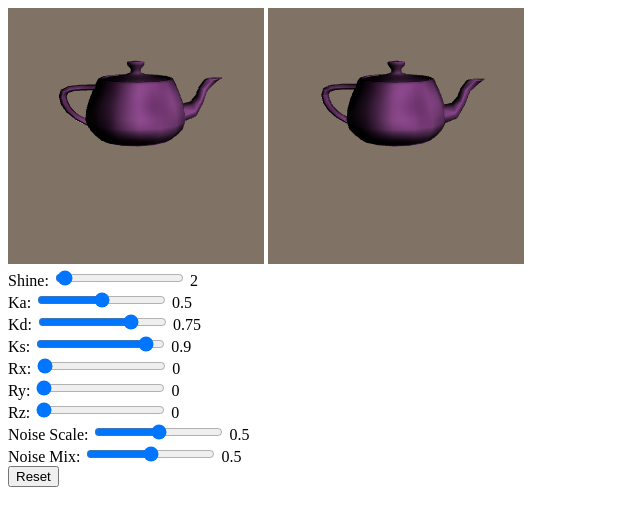
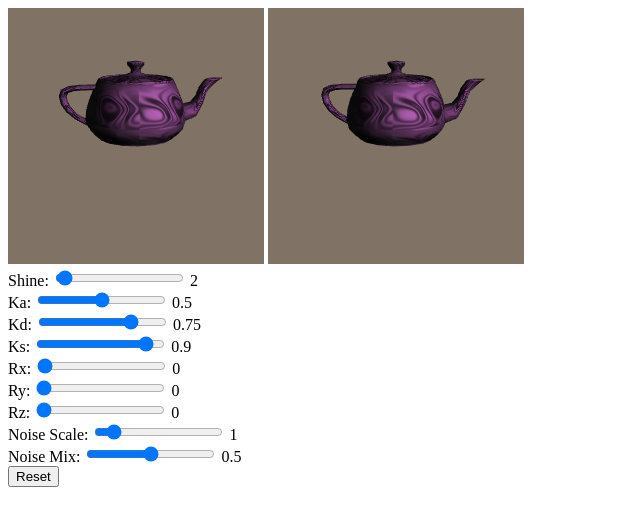
Before and after one commit to EvaYiDai/CSCI580-Project, a plain HTML site: page index.html in a window 1280 px wide. Shown: the whole page, without its empty margins (0-640 px from the left). Drawn offline with Linux system fonts and the light colour scheme.

Commit message:
noisePatch

```diff
--- a/index.html
+++ b/index.html
@@ -36,7 +36,7 @@
         <span id="RzValue"></span><br>
 
         <label for="nsSlider">Noise Scale:</label>
-        <input type="range" id="nsSlider" min="0" max="1" step="0.01" value="0.5">
+        <input type="range" id="nsSlider" min="0" max="10" step="0.1" value="1">
         <span id="nsValue"></span><br>
 
         <label for="nmSlider">Noise Mix:</label>
--- a/js/main.js
+++ b/js/main.js
@@ -77,10 +77,13 @@ async function initWebGL(gl, from, to, left, right) {
         for (let i = 0; i < data.data.length; ++i) {
             vertex.push(...data.data[i].v0.v);
             vertex.push(...data.data[i].v0.n);
+            vertex.push(...data.data[i].v0.t);
             vertex.push(...data.data[i].v1.v);
             vertex.push(...data.data[i].v1.n);
+            vertex.push(...data.data[i].v1.t);
             vertex.push(...data.data[i].v2.v);
             vertex.push(...data.data[i].v2.n);
+            vertex.push(...data.data[i].v2.t);
         }
 
         const vertexShaderSource = await fetchShader(
@@ -241,6 +244,7 @@ async function initWebGL(gl, from, to, left, right) {
 
             const vI = gl.getAttribLocation(shaderProgram, "vertexPosition");
             const nI = gl.getAttribLocation(shaderProgram, "normalPosition");
+            const tI = gl.getAttribLocation(shaderProgram, "uvPosition");
             if (vI < 0)
                 console.log(
                     "Failed to get attribute location for...vertexPosition"
@@ -249,25 +253,24 @@ async function initWebGL(gl, from, to, left, right) {
                 console.log(
                     "Failed to get attribute location for...normalPosition"
                 );
+            if (tI < 0)
+                console.log(
+                    "Failed to get attribute location for...uvPosition"
+                );
 
-            const stride = 6 * Float32Array.BYTES_PER_ELEMENT;
+            const stride = 8 * Float32Array.BYTES_PER_ELEMENT;
             gl.enableVertexAttribArray(vI);
             gl.vertexAttribPointer(vI, 3, gl.FLOAT, false, stride, 0);
             gl.enableVertexAttribArray(nI);
-            gl.vertexAttribPointer(
-                nI,
-                3,
-                gl.FLOAT,
-                false,
-                stride,
-                3 * Float32Array.BYTES_PER_ELEMENT
-            );
+            gl.vertexAttribPointer(nI, 3, gl.FLOAT, false, stride, 3 * Float32Array.BYTES_PER_ELEMENT);
+            gl.enableVertexAttribArray(tI);
+            gl.vertexAttribPointer(tI, 2, gl.FLOAT, false, stride, 6 * Float32Array.BYTES_PER_ELEMENT);
 
             /**
              * Draw
              */
             gl.useProgram(shaderProgram);
-            gl.drawArrays(gl.TRIANGLES, 0, vertex.length / 6);
+            gl.drawArrays(gl.TRIANGLES, 0, vertex.length / 8);
 
             document
                 .getElementById("nsSlider")
@@ -278,7 +281,7 @@ async function initWebGL(gl, from, to, left, right) {
                     gl.clearColor(0.5, 0.45, 0.4, 1.0);
                     gl.clear(gl.COLOR_BUFFER_BIT | gl.DEPTH_BUFFER_BIT);
                     gl.useProgram(shaderProgram);
-                    gl.drawArrays(gl.TRIANGLES, 0, vertex.length / 6);
+                    gl.drawArrays(gl.TRIANGLES, 0, vertex.length / 8);
                 });
 
             document
@@ -290,7 +293,7 @@ async function initWebGL(gl, from, to, left, right) {
                     gl.clearColor(0.5, 0.45, 0.4, 1.0);
                     gl.clear(gl.COLOR_BUFFER_BIT | gl.DEPTH_BUFFER_BIT);
                     gl.useProgram(shaderProgram);
-                    gl.drawArrays(gl.TRIANGLES, 0, vertex.length / 6);
+                    gl.drawArrays(gl.TRIANGLES, 0, vertex.length / 8);
                 });
 
             document
@@ -302,7 +305,7 @@ async function initWebGL(gl, from, to, left, right) {
                     gl.clearColor(0.5, 0.45, 0.4, 1.0);
                     gl.clear(gl.COLOR_BUFFER_BIT | gl.DEPTH_BUFFER_BIT);
                     gl.useProgram(shaderProgram);
-                    gl.drawArrays(gl.TRIANGLES, 0, vertex.length / 6);
+                    gl.drawArrays(gl.TRIANGLES, 0, vertex.length / 8);
                 });
 
             document
@@ -314,7 +317,7 @@ async function initWebGL(gl, from, to, left, right) {
                     gl.clearColor(0.5, 0.45, 0.4, 1.0);
                     gl.clear(gl.COLOR_BUFFER_BIT | gl.DEPTH_BUFFER_BIT);
                     gl.useProgram(shaderProgram);
-                    gl.drawArrays(gl.TRIANGLES, 0, vertex.length / 6);
+                    gl.drawArrays(gl.TRIANGLES, 0, vertex.length / 8);
                 });
 
             document
@@ -326,7 +329,7 @@ async function initWebGL(gl, from, to, left, right) {
                     gl.clearColor(0.5, 0.45, 0.4, 1.0);
                     gl.clear(gl.COLOR_BUFFER_BIT | gl.DEPTH_BUFFER_BIT);
                     gl.useProgram(shaderProgram);
-                    gl.drawArrays(gl.TRIANGLES, 0, vertex.length / 6);
+                    gl.drawArrays(gl.TRIANGLES, 0, vertex.length / 8);
                 });
 
             document
@@ -338,7 +341,7 @@ async function initWebGL(gl, from, to, left, right) {
                     gl.clearColor(0.5, 0.45, 0.4, 1.0);
                     gl.clear(gl.COLOR_BUFFER_BIT | gl.DEPTH_BUFFER_BIT);
                     gl.useProgram(shaderProgram);
-                    gl.drawArrays(gl.TRIANGLES, 0, vertex.length / 6);
+                    gl.drawArrays(gl.TRIANGLES, 0, vertex.length / 8);
                 });
 
             document
@@ -361,7 +364,7 @@ async function initWebGL(gl, from, to, left, right) {
                     gl.clearColor(0.5, 0.45, 0.4, 1.0);
                     gl.clear(gl.COLOR_BUFFER_BIT | gl.DEPTH_BUFFER_BIT);
                     gl.useProgram(shaderProgram);
-                    gl.drawArrays(gl.TRIANGLES, 0, vertex.length / 6);
+                    gl.drawArrays(gl.TRIANGLES, 0, vertex.length / 8);
                 });
 
             document
@@ -384,7 +387,7 @@ async function initWebGL(gl, from, to, left, right) {
                     gl.clearColor(0.5, 0.45, 0.4, 1.0);
                     gl.clear(gl.COLOR_BUFFER_BIT | gl.DEPTH_BUFFER_BIT);
                     gl.useProgram(shaderProgram);
-                    gl.drawArrays(gl.TRIANGLES, 0, vertex.length / 6);
+                    gl.drawArrays(gl.TRIANGLES, 0, vertex.length / 8);
                 });
 
             document
@@ -407,7 +410,7 @@ async function initWebGL(gl, from, to, left, right) {
                     gl.clearColor(0.5, 0.45, 0.4, 1.0);
                     gl.clear(gl.COLOR_BUFFER_BIT | gl.DEPTH_BUFFER_BIT);
                     gl.useProgram(shaderProgram);
-                    gl.drawArrays(gl.TRIANGLES, 0, vertex.length / 6);
+                    gl.drawArrays(gl.TRIANGLES, 0, vertex.length / 8);
                 });
         }
     } catch (error) {
--- a/shaders/fragmentShader.glsl
+++ b/shaders/fragmentShader.glsl
@@ -8,6 +8,8 @@ precision mediump float;
 #define LIGHT_INTENSITY .6
 in vec3 vNormal;
 in vec3 vPosition;
+in vec2 vUV;
+in float camZ;
 uniform float shine;
 uniform float Ka;
 uniform float Kd;
@@ -46,7 +48,11 @@ float snoise(vec2 v){
 }
 
 void main() {
-	float noise = snoise(nScale * vPosition.xy);
+  float z = 1./camZ;
+  vec2 pUV = vec2(vUV.x*z, vUV.y*z);
+	float pn = snoise(nScale * pUV);
+  float sn = snoise(vec2(pn, nScale * pUV.y));
+  float sn2 = snoise(vec2(sn, nScale * pUV.y));
 	vec3 L = normalize(vec3(0.687118, 0.29119054, 0.66564024));
 	vec3 V = normalize(-vPosition);
 	vec3 H = normalize(L + V);
@@ -59,6 +65,14 @@ void main() {
 	vec3 D = LIGHT_COLOR * LIGHT_INTENSITY * max(0., NL);
 	vec3 S = LIGHT_COLOR * LIGHT_INTENSITY * FACING * pow(max(0., NH), shine);
 
-	vec3 color = (nMix * noise) * MATERIAL_COLOR * (Ka * A + Kd * D) + Ks * S;
-	o = vec4(color, 1.);
+	vec3 color = MATERIAL_COLOR * (Ka * A + Kd * D) + Ks * S;
+
+  vec3 noiseA = pn * AMBIENT_COLOR * AMBIENT_INTENSITY;
+	vec3 noiseD = sn * LIGHT_COLOR * LIGHT_INTENSITY * max(0., NL);
+  vec3 noiseS = sn2 * LIGHT_COLOR * LIGHT_INTENSITY * FACING * pow(max(0., NH), shine);
+  vec3 colorN = MATERIAL_COLOR * (Ka * noiseA + Kd * noiseD) + Ks * noiseS;
+
+  vec3 colorF = nMix*colorN + (1.-nMix)*color;
+
+	o = vec4(colorF, 1.);
 }
--- a/shaders/vertexShader.glsl
+++ b/shaders/vertexShader.glsl
@@ -2,13 +2,19 @@
 precision mediump float;
 in vec3 vertexPosition;
 in vec3 normalPosition;
+in vec2 uvPosition;
 uniform mat4 modelMatrix;
 uniform mat4 viewMatrix;
 uniform mat4 perspectiveMatrix;
 out vec3 vNormal;
 out vec3 vPosition;
+out vec2 vUV;
+out float camZ;
 void main() {
-   gl_Position = perspectiveMatrix * viewMatrix * modelMatrix * vec4(vertexPosition, 1.0);
+   vec4 cam = viewMatrix * modelMatrix * vec4(vertexPosition, 1.0);
+   gl_Position = perspectiveMatrix * cam;
    vNormal = mat3(viewMatrix) * mat3(modelMatrix) * normalPosition;
    vPosition = (viewMatrix * vec4(vertexPosition, 1.0)).xyz;
+   vUV = vec2(uvPosition.x/cam.z,uvPosition.y/cam.z);
+   camZ = 1./cam.z;
 }
```
